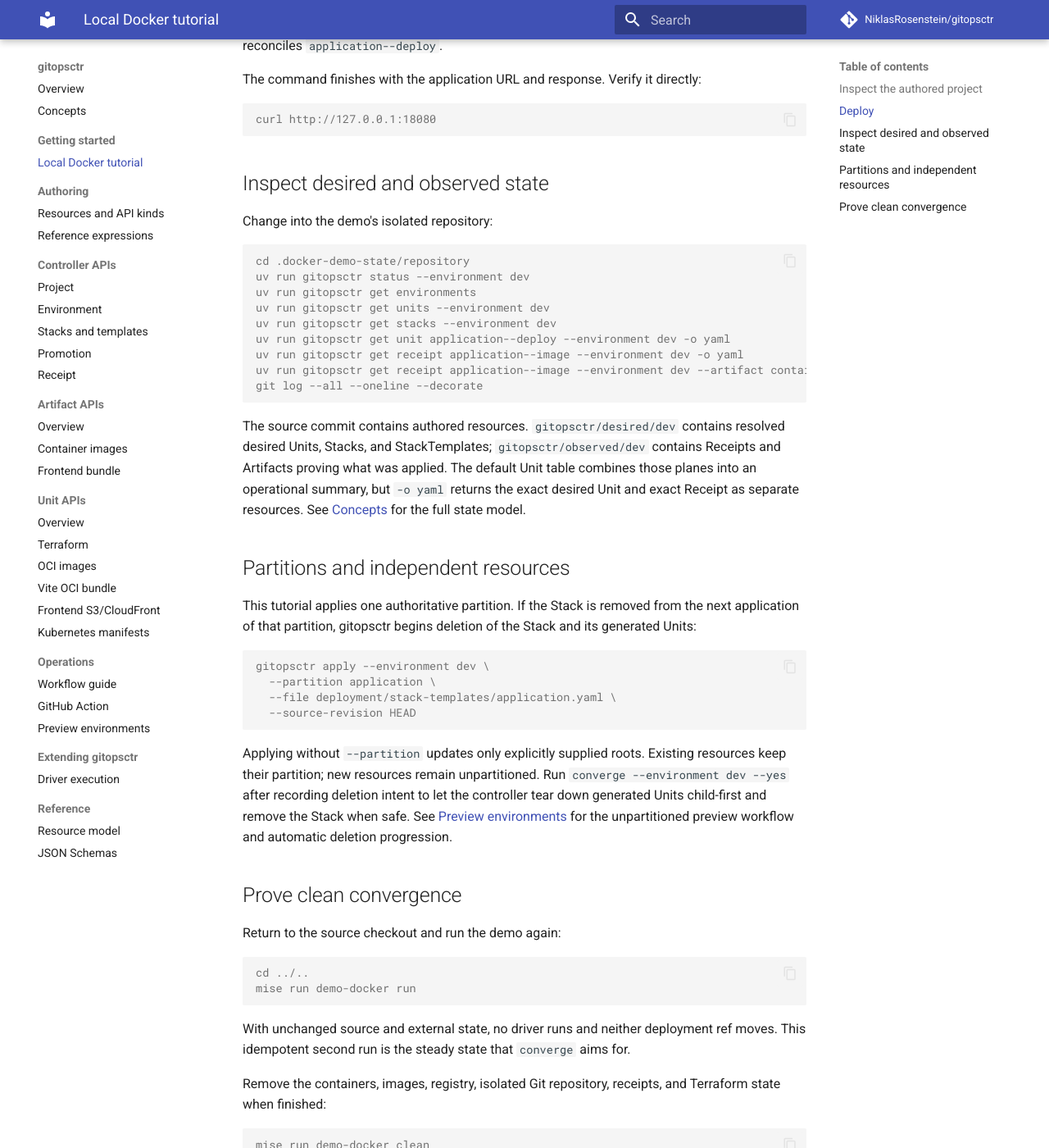
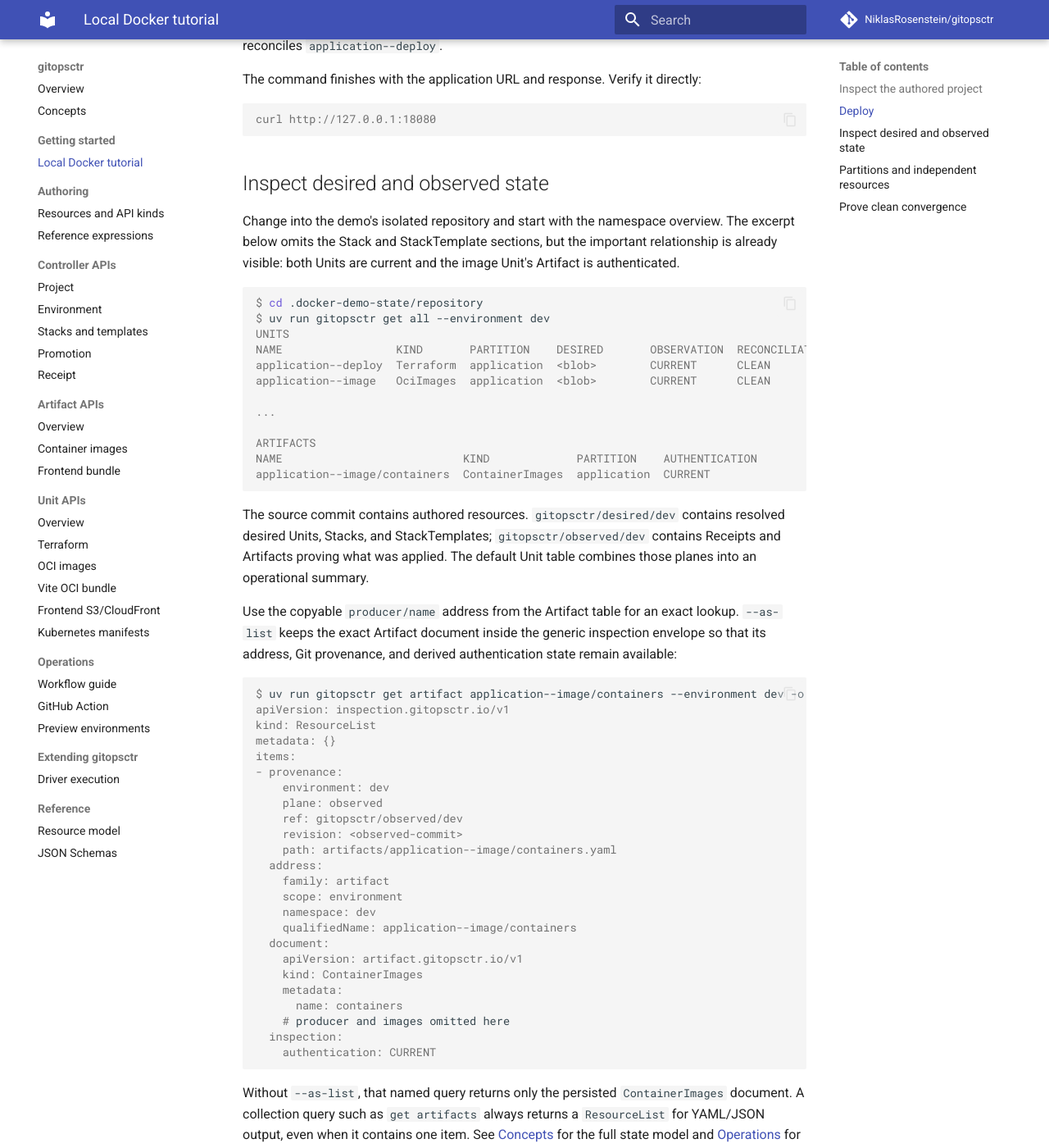
Before and after one commit to NiklasRosenstein/gitopsctr, an MkDocs documentation site: the page built from docs/tutorial.md, in a window 1280 px wide and 1400 px high, scrolled down 1378 px. Shown: the whole window at 82% size. Built offline with MkDocs 1.6.1 and Material for MkDocs 9.7.7, drawn with Linux system fonts in a browser that asks for light colours; comment, search, counter and statistics services are not loaded.

Commit message:
Make inspection docs output-driven

````diff
--- a/docs/tutorial.md
+++ b/docs/tutorial.md
@@ -62,24 +62,63 @@ curl http://127.0.0.1:18080
 
 ## Inspect desired and observed state
 
-Change into the demo's isolated repository:
+Change into the demo's isolated repository and start with the namespace overview. The excerpt below omits the Stack and
+StackTemplate sections, but the important relationship is already visible: both Units are current and the image Unit's
+Artifact is authenticated.
 
 ```console
-cd .docker-demo-state/repository
-uv run gitopsctr status --environment dev
-uv run gitopsctr get environments
-uv run gitopsctr get units --environment dev
-uv run gitopsctr get stacks --environment dev
-uv run gitopsctr get unit application--deploy --environment dev -o yaml
-uv run gitopsctr get receipt application--image --environment dev -o yaml
-uv run gitopsctr get receipt application--image --environment dev --artifact containers
-git log --all --oneline --decorate
+$ cd .docker-demo-state/repository
+$ uv run gitopsctr get all --environment dev
+UNITS
+NAME                 KIND       PARTITION    DESIRED       OBSERVATION  RECONCILIATION  REASON
+application--deploy  Terraform  application  <blob>        CURRENT      CLEAN           observation matches desired state
+application--image   OciImages  application  <blob>        CURRENT      CLEAN           observation matches desired state
+
+...
+
+ARTIFACTS
+NAME                           KIND             PARTITION    AUTHENTICATION
+application--image/containers  ContainerImages  application  CURRENT
 ```
 
 The source commit contains authored resources. `gitopsctr/desired/dev` contains resolved desired Units, Stacks, and
 StackTemplates; `gitopsctr/observed/dev` contains Receipts and Artifacts proving what was applied. The default Unit
-table combines those planes into an operational summary, but `-o yaml` returns the exact desired Unit and exact
-Receipt as separate resources. See [Concepts](concepts.md) for the full state model.
+table combines those planes into an operational summary.
+
+Use the copyable `producer/name` address from the Artifact table for an exact lookup. `--as-list` keeps the exact
+Artifact document inside the generic inspection envelope so that its address, Git provenance, and derived
+authentication state remain available:
+
+```console
+$ uv run gitopsctr get artifact application--image/containers --environment dev -o yaml --as-list
+apiVersion: inspection.gitopsctr.io/v1
+kind: ResourceList
+metadata: {}
+items:
+- provenance:
+    environment: dev
+    plane: observed
+    ref: gitopsctr/observed/dev
+    revision: <observed-commit>
+    path: artifacts/application--image/containers.yaml
+  address:
+    family: artifact
+    scope: environment
+    namespace: dev
+    qualifiedName: application--image/containers
+  document:
+    apiVersion: artifact.gitopsctr.io/v1
+    kind: ContainerImages
+    metadata:
+      name: containers
+    # producer and images omitted here
+  inspection:
+    authentication: CURRENT
+```
+
+Without `--as-list`, that named query returns only the persisted `ContainerImages` document. A collection query such
+as `get artifacts` always returns a `ResourceList` for YAML/JSON output, even when it contains one item. See
+[Concepts](concepts.md) for the full state model and [Operations](operations.md) for ref/revision overrides.
 
 ## Partitions and independent resources
 
````
Also changed, not shown: docs/apis/artifacts.md (+7 -4 lines), docs/operations.md (+8 -18 lines).
